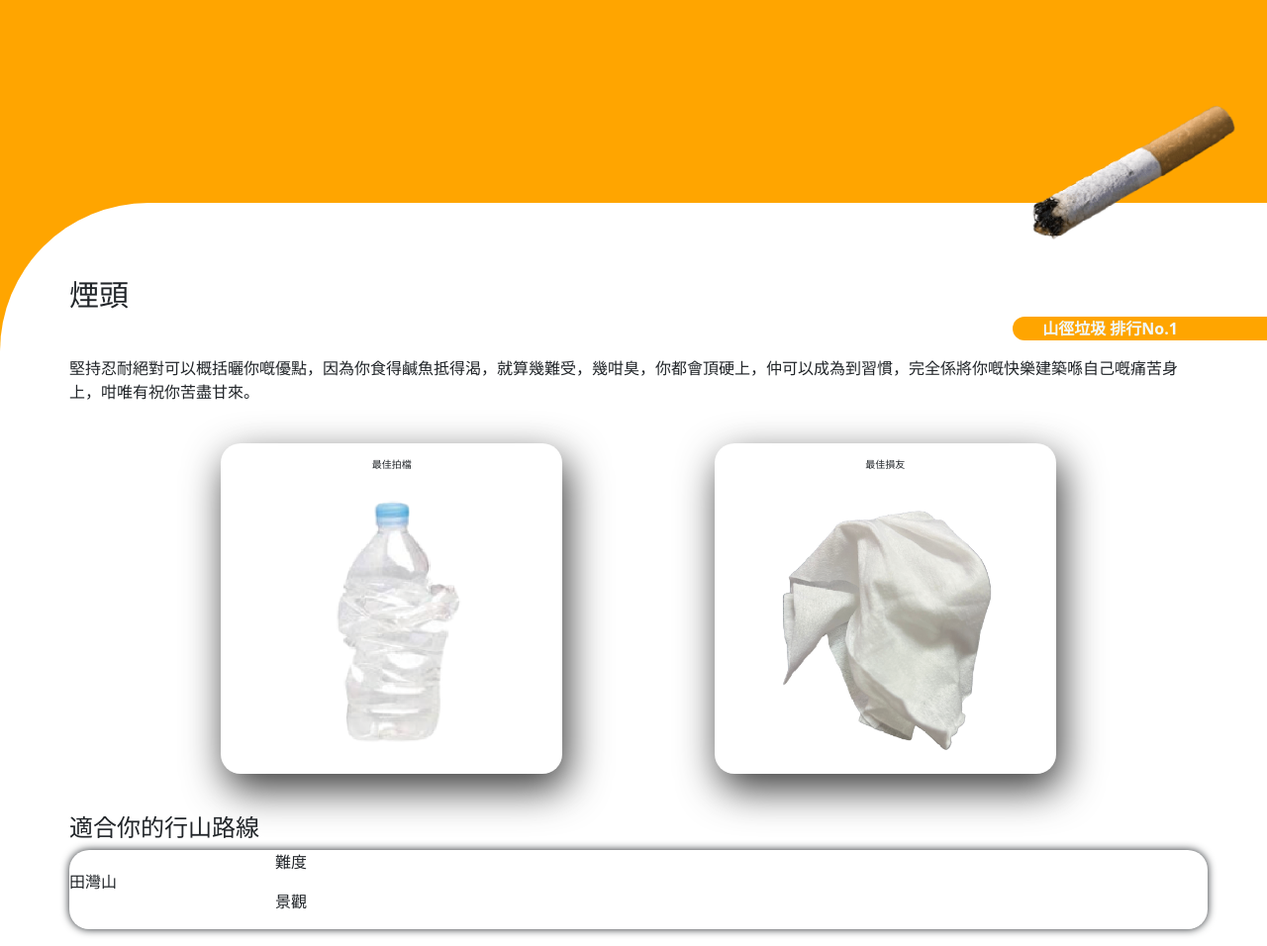
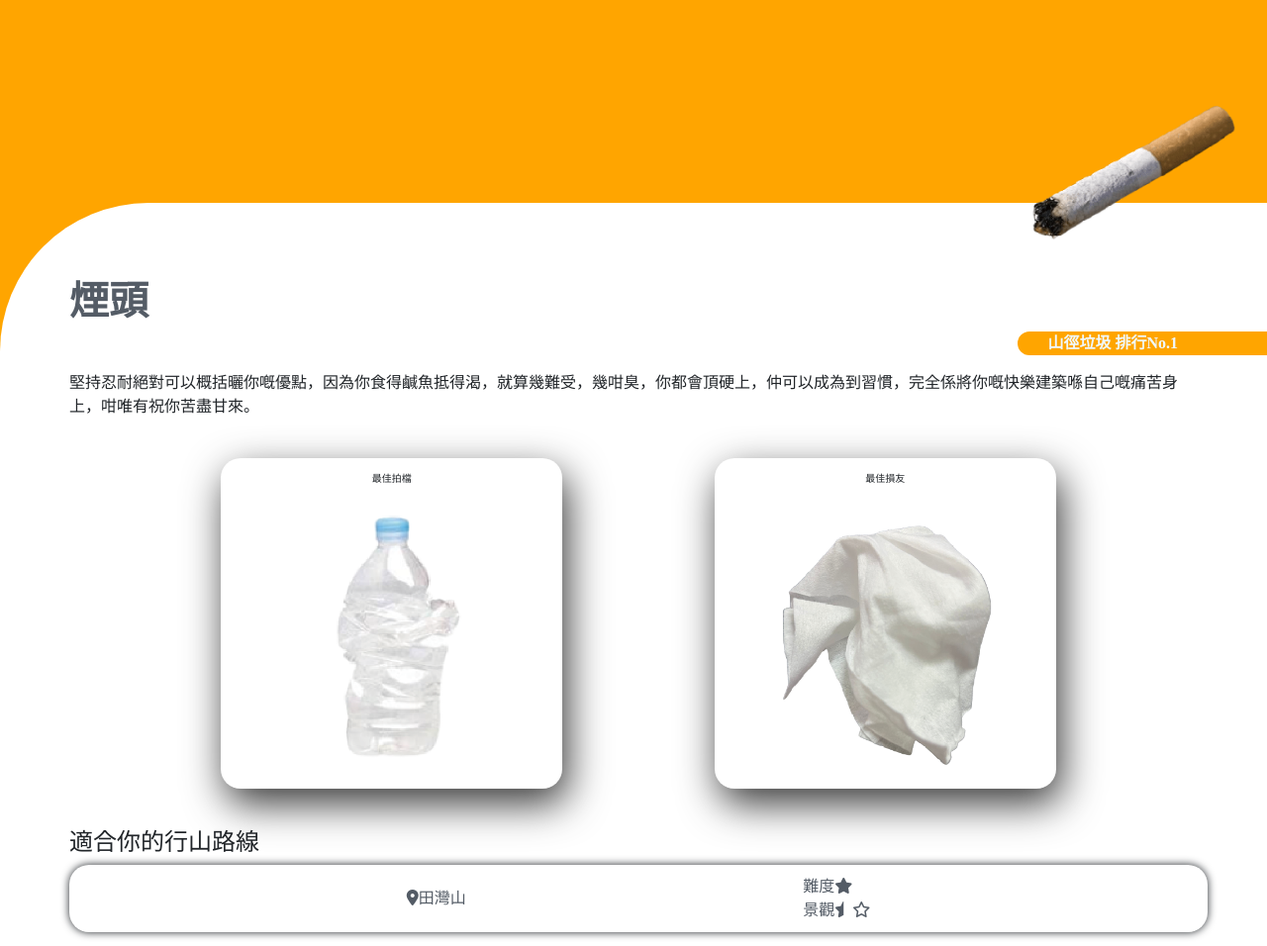
Before and after one commit to qbearsunny/whatKindOfRubbishYouAre, a plain HTML site: page index.html in a window 1280 px wide. Shown: the top 956 px of the page at 99% size. Drawn offline with nearby package versions, Linux system fonts and the light colour scheme; a web font is replaced by a local one.

Commit message:
add hill suggestion icon

```diff
--- a/index.html
+++ b/index.html
@@ -11,6 +11,8 @@
       integrity="sha384-Zenh87qX5JnK2Jl0vWa8Ck2rdkQ2Bzep5IDxbcnCeuOxjzrPF/et3URy9Bv1WTRi"
       crossorigin="anonymous"
     />
+    <!-- font awesome -->
+    <script src="https://kit.fontawesome.com/8eabab561d.js" crossorigin="anonymous"></script>
     <!-- JavaScript Bundle with Popper -->
     <script
       src="https://cdn.jsdelivr.net/npm/bootstrap@5.2.2/dist/js/bootstrap.bundle.min.js"
@@ -53,12 +55,12 @@
           <div class="suggestion">
             <h4>適合你的行山路線</h4>
             <div class="hill">
-              <div class="left">
-                <p>田灣山</p>
+              <div class="hillLeft">
+                <p><i class="fa-solid fa-location-dot"></i>田灣山</p>
               </div>
-              <div class="right">
-                <p>難度</p>
-                <p>景觀</p>
+              <div class="hillRight">
+                <p>難度<i class="fa-solid fa-star"></i></p>
+                <p>景觀<i class="fa-solid fa-star-half"></i><i class="fa-regular fa-star"></i></p>
               </div>
             </div>
           </div>
--- a/style.css
+++ b/style.css
@@ -1,3 +1,7 @@
+/* add font */
+@import url('https://fonts.googleapis.com/earlyaccess/cwtexyen.css');
+
+/* bg setting */
 img{
     width:100%
 }
@@ -8,18 +12,25 @@ img{
     box-sizing:border-box;
 }
 
-/* body{
-    background-color: orange;
-    overflow: hidden;
-} */
+body{
+    font-family: cwTeXYen, YouYuan;
+}
 
+
+body p{
+    color: rgb(84, 92, 102);
+}
+
+/* bg big container */
 .bigFatContainer{
     background-color: orange;
     width: fit-content;
     padding-top: 45px;
     position: relative;
 }
+/* bg big container */
 
+/* the result photo */
 .resultPhoto{
     width: 250px;
     position: absolute;
@@ -28,9 +39,10 @@ img{
     right: 10px;
     top: 60px;
     z-index: 2;
+}
+/* the result photo */
 
-
-}
+/* start of the info white container */
 .containerii {
     background-color: white;
     margin-top: 160px;
@@ -56,7 +68,10 @@ img{
 
 
 .name{
-    font-size: 30px;
+    font-size: 40px;
+    font-weight: 900;
+    color: rgb(84, 92, 102);
+
 }
 
 .NO{
@@ -111,16 +126,32 @@ img{
     box-shadow: 5px 15px 40px 0px rgba(0,0,0,0.79);
 }
 
+
+
+/* start of hill suggestion */
 .hill{
     display: flex;
     border-radius: 20px;
     box-shadow: 0 0 8px 0;
-    align-items: center;
-    /* justify-content: center; */
+    justify-content: space-evenly;
+    align-content: center;
+    padding: 10px 0px;
 }
 
-.left{
-    margin-right: 160px;
+.hill p{
+    margin: 0 0;
+}
+
+.hillLeft{
+    display: flex;
+    flex-direction: row;
+    align-items: center;
+}
+
+.hillRight{
+    display: flex;
+    flex-direction: column;
+    justify-content: center;
 }
 
 .suggestion{
```
